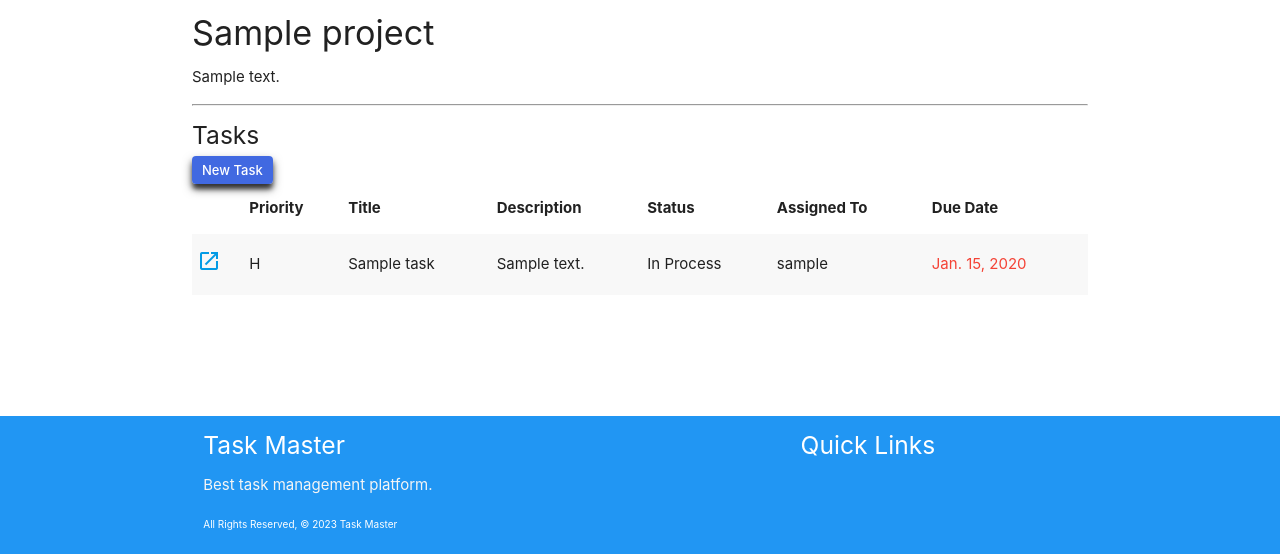
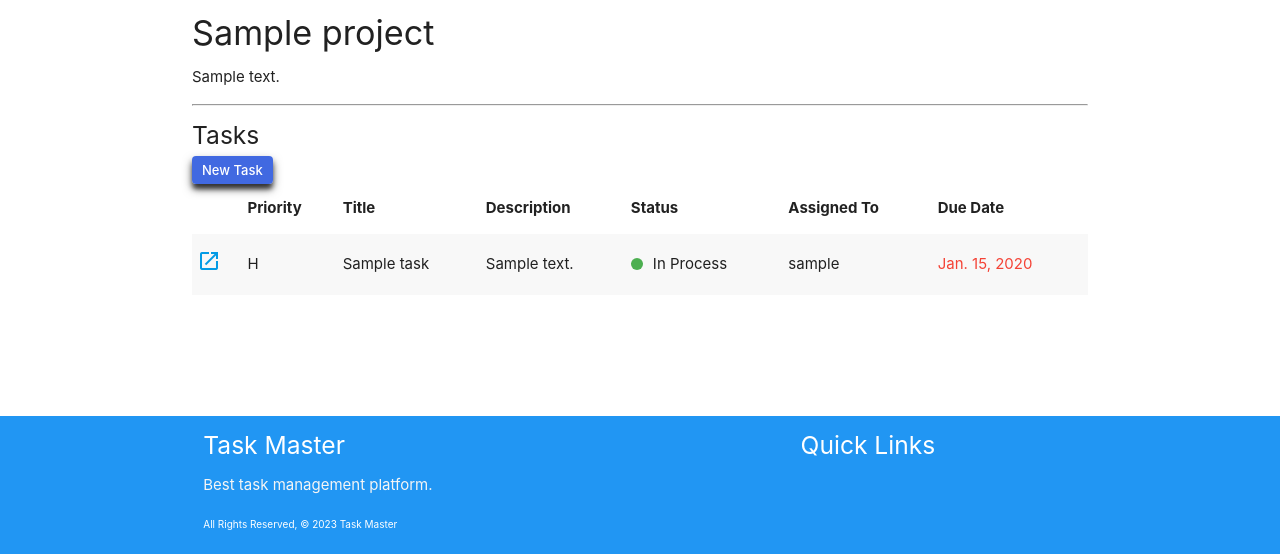
Before and after one commit to lucas-richards/task_master, a Django app: page /projects/1/ in a window 1280 px wide. Shown: the part 246-800 px from the top of the page. Run offline with Django 4.2, Linux system fonts and the light colour scheme; tables that the repository leaves empty hold one stand-in row (values such as "Sample post").

Commit message:
status colors

```diff
--- a/main_app/static/css/style.css
+++ b/main_app/static/css/style.css
@@ -84,3 +84,38 @@ footer.page-footer {
 .grey-btn:focus {
     outline: none;
 }
+
+/* status color styles */
+
+.status-wrapper, .task_status{
+    display: flex;
+    align-items: center;
+}
+
+.status{
+    width: 12px;
+    height: 12px;
+    border-radius: 50%;
+    overflow: hidden;
+    margin-right: 10px;
+}
+
+.status.green{
+    background-color: green;
+}
+
+.status.yellow{
+    background-color: yellow;
+}
+
+.status.red{
+    background-color: red;
+}
+
+.status.brown{
+    background-color: brown;
+}
+
+.task_status > span{
+    margin-right: 6px;
+}
--- a/main_app/templates/profile/detail.html
+++ b/main_app/templates/profile/detail.html
@@ -8,7 +8,7 @@
     <p>Email: {{ user.email }}</p>
     <p>Joined: {{ user.date_joined }}</p>
     <div class="card-action">
-        <a class="btn" href="{% url 'profile_update' user.id %}">Edit</a>
+        <a class="button royal" href="{% url 'profile_update' user.id %}">Edit</a>
     </div>
 
 
--- a/main_app/templates/projects/detail.html
+++ b/main_app/templates/projects/detail.html
@@ -43,12 +43,22 @@
       <td>{{task.title}}</td>
       <td>{{task.description}}</td>
       <td>{% if task.status == "P" %}
-        In Process
+        <div class="status-wrapper">
+          <div class="status green"></div>
+          <span>In Process</span>
+        </div>
         {% elif task.status == "H" %}
-        On Hold
+        <div class="status-wrapper">
+          <div class="status yellow"></div>
+          <span>On Hold</span>
+        </div>
         {% elif task.status == "C" %}
-        Completed
-        {% endif %}</td>
+        <div class="status-wrapper">
+          <div class="status red"></div>
+          <span>Completed</span>
+        </div>
+        {% endif %}
+      </td>
       <td>{{task.assignee}}</td>
       <td>
         {% if task.late %}
--- a/main_app/templates/tasks/index.html
+++ b/main_app/templates/tasks/index.html
@@ -31,6 +31,6 @@
     </tbody>
 </table>
 <a href="{% url 'tasks_create' %}">
-    <button type="button">Create Task</button>
+    <button type="button" class="button black-btn">Create Task</button>
 </a>
 {% endblock %}
```
Also changed, not shown: main_app/templates/projects/index.html (+12 -3 lines), main_app/templates/status.html (added, +19 -0 lines), main_app/templates/tasks/detail.html (+15 -5 lines). Lines whose indentation alone changed are shown as unchanged.
